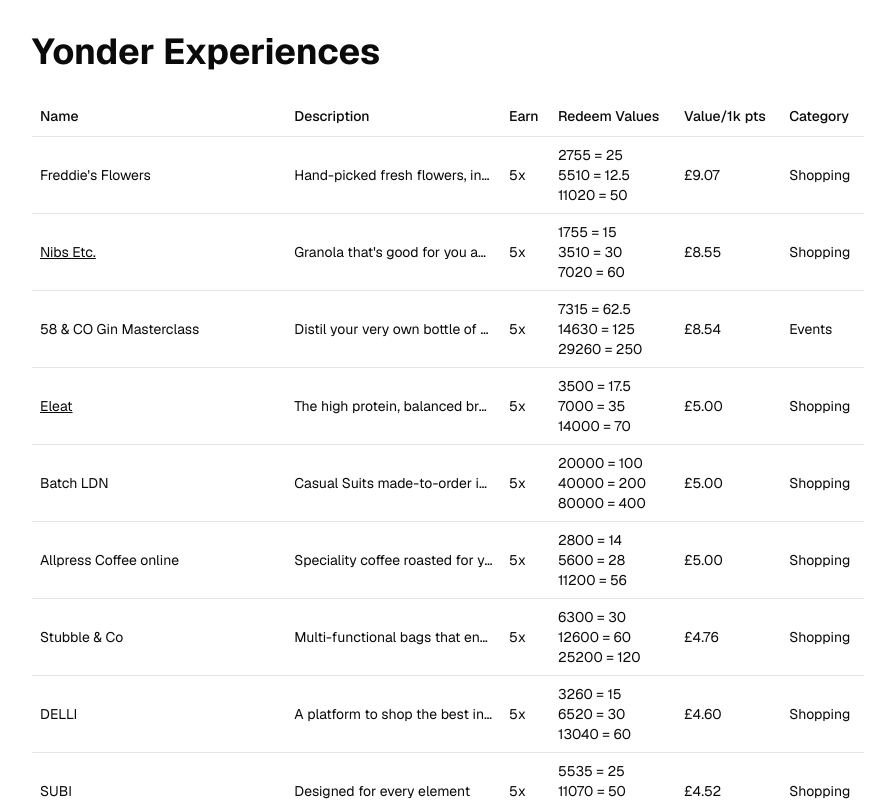
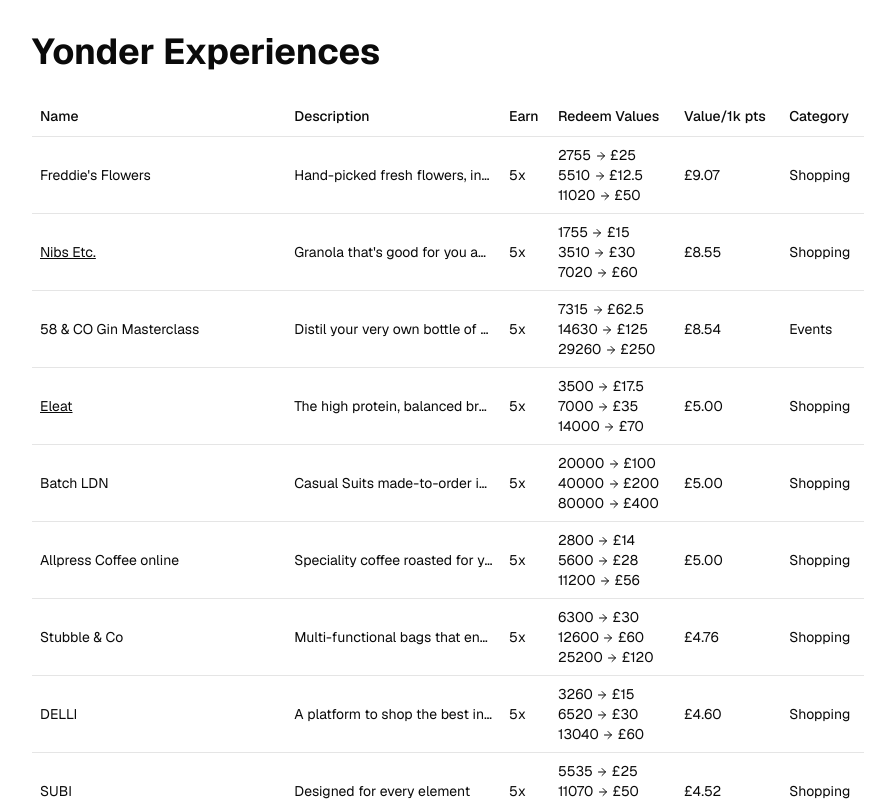
Before and after one commit to danbillson/yonder-experiences, a Next.js app: page / in a window 1280 px wide. Shown: the top 801 px of the page, without its empty margins (192-1087 px from the left). Built offline with nearby package versions, Linux system fonts and the light colour scheme.

Commit message:
feat: redeem values format

```diff
--- a/src/app/page.tsx
+++ b/src/app/page.tsx
@@ -1,3 +1,4 @@
+import { ArrowRightIcon } from "lucide-react";
 import {
   Table,
   TableBody,
@@ -57,7 +58,9 @@
               <TableCell>
                 {exp.redeemValues.map((r) => (
                   <div key={r.points}>
-                    {r.points} = {r.value}
+                    {r.points}{" "}
+                    <ArrowRightIcon className="inline-block size-3" /> £
+                    {r.value}
                   </div>
                 ))}
               </TableCell>
```
